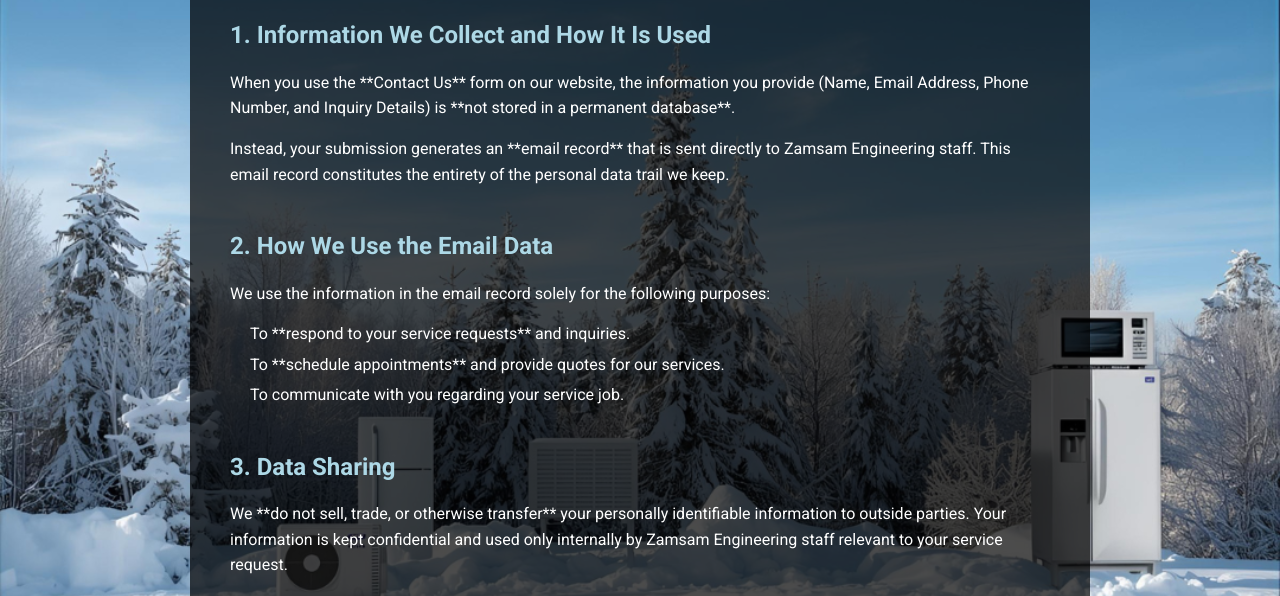
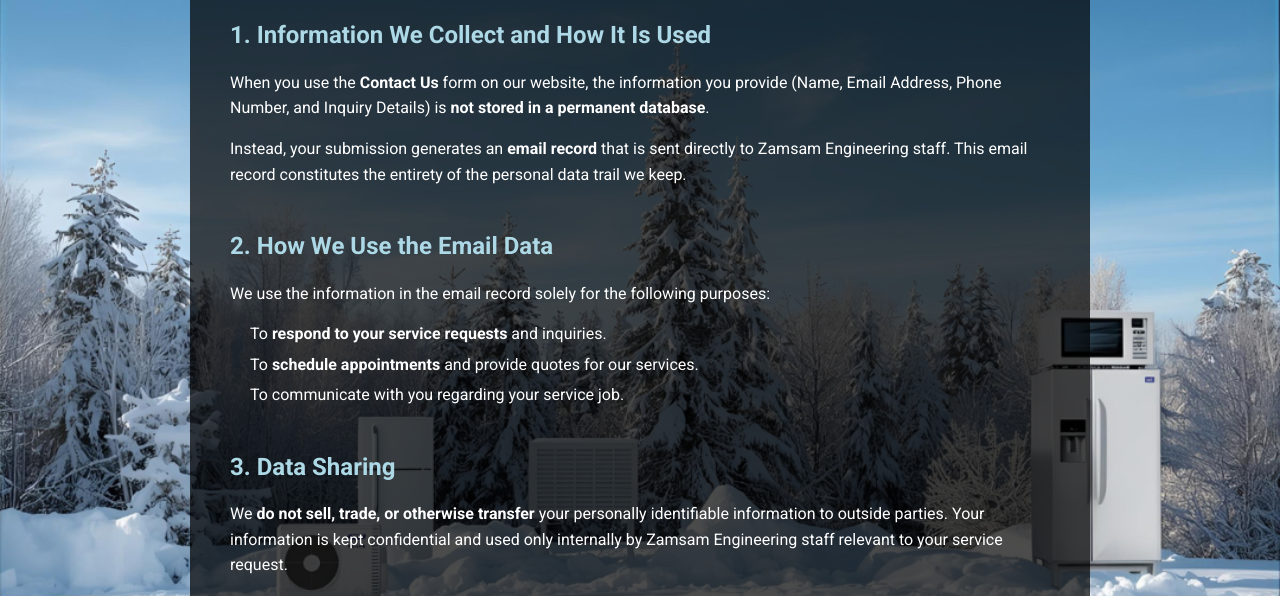
Before and after one commit to Mikelesnr/zamsam-frontend, a Next.js app: page /privacy in a window 1280 px wide. Shown: the part 356-952 px from the top of the page. Built offline with nearby package versions, Linux system fonts and the light colour scheme; no server answers.

Commit message:
build error fix

```diff
--- a/app/privacy/page.tsx
+++ b/app/privacy/page.tsx
@@ -16,7 +16,7 @@
 
       <p className={styles.intro}>
         This policy explains how Zamsam Engineering handles your personal
-        information submitted via our website's contact form.
+        information submitted via our website&apos;s contact form.
       </p>
 
       <section className={styles.section}>
@@ -24,14 +24,15 @@
           1. Information We Collect and How It Is Used
         </h2>
         <p>
-          When you use the **Contact Us** form on our website, the information
-          you provide (Name, Email Address, Phone Number, and Inquiry Details)
-          is **not stored in a permanent database**.
+          When you use the <strong>Contact Us</strong> form on our website, the
+          information you provide (Name, Email Address, Phone Number, and
+          Inquiry Details) is{" "}
+          <strong>not stored in a permanent database</strong>.
         </p>
         <p>
-          Instead, your submission generates an **email record** that is sent
-          directly to Zamsam Engineering staff. This email record constitutes
-          the entirety of the personal data trail we keep.
+          Instead, your submission generates an <strong>email record</strong>{" "}
+          that is sent directly to Zamsam Engineering staff. This email record
+          constitutes the entirety of the personal data trail we keep.
         </p>
       </section>
 
@@ -42,9 +43,12 @@
           purposes:
         </p>
         <ul>
-          <li>To **respond to your service requests** and inquiries.</li>
           <li>
-            To **schedule appointments** and provide quotes for our services.
+            To <strong>respond to your service requests</strong> and inquiries.
+          </li>
+          <li>
+            To <strong>schedule appointments</strong> and provide quotes for our
+            services.
           </li>
           <li>To communicate with you regarding your service job.</li>
         </ul>
@@ -53,10 +57,10 @@
       <section className={styles.section}>
         <h2 className={styles.subtitle}>3. Data Sharing</h2>
         <p>
-          We **do not sell, trade, or otherwise transfer** your personally
-          identifiable information to outside parties. Your information is kept
-          confidential and used only internally by Zamsam Engineering staff
-          relevant to your service request.
+          We <strong>do not sell, trade, or otherwise transfer</strong> your
+          personally identifiable information to outside parties. Your
+          information is kept confidential and used only internally by Zamsam
+          Engineering staff relevant to your service request.
         </p>
       </section>
 
```
